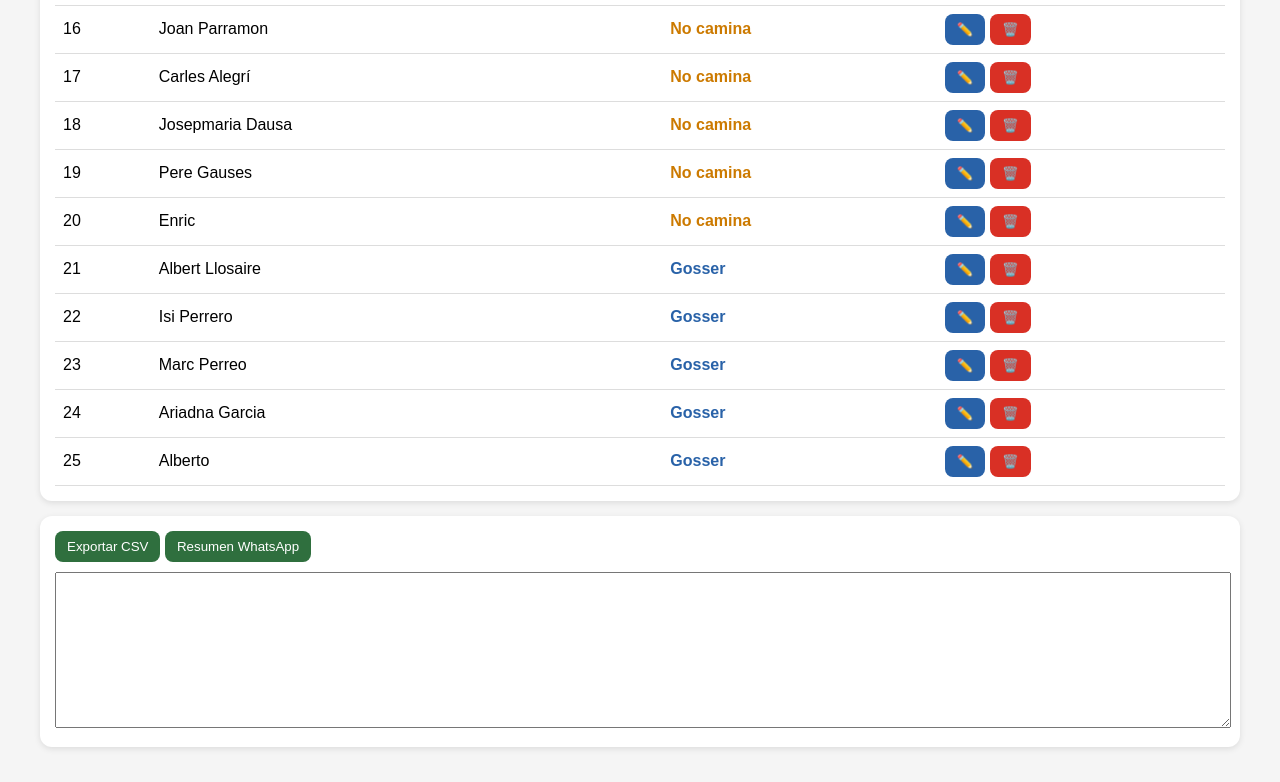
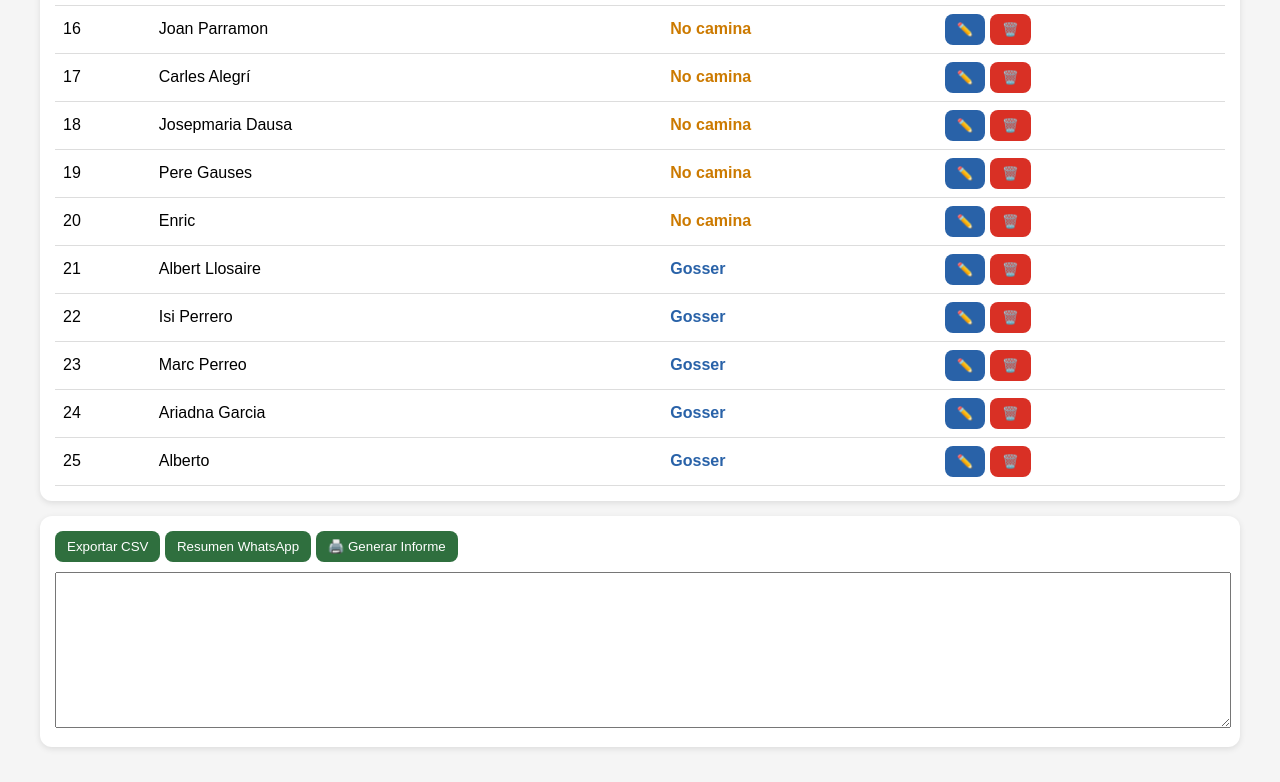
Before and after one commit to luisferir69-hue/cacera-pwa, a plain HTML site: page index-v4.html in a window 1280 px wide. Shown: the part 1188-1970 px from the top of the page. Drawn offline with Linux system fonts and the light colour scheme.

Commit message:
Update index-v4.html

```diff
--- a/index-v4.html
+++ b/index-v4.html
@@ -204,7 +204,11 @@ class="btn"
 onclick="crearWhatsApp()">
 Resumen WhatsApp
 </button>
-
+<button
+class="btn"
+onclick="generarInforme()">
+🖨️ Generar Informe
+</button>
 <textarea id="salida"></textarea>
 
 </div>
```
